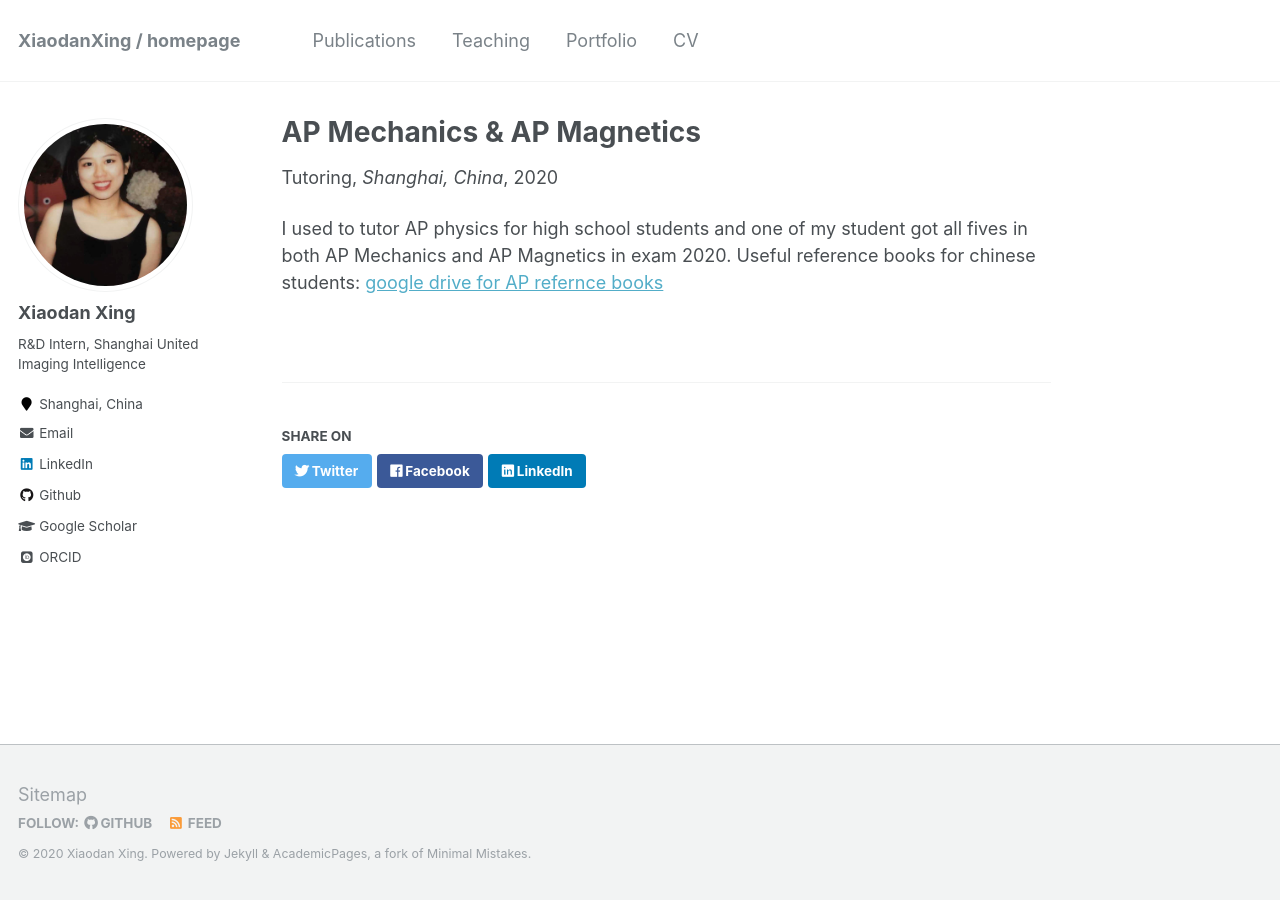
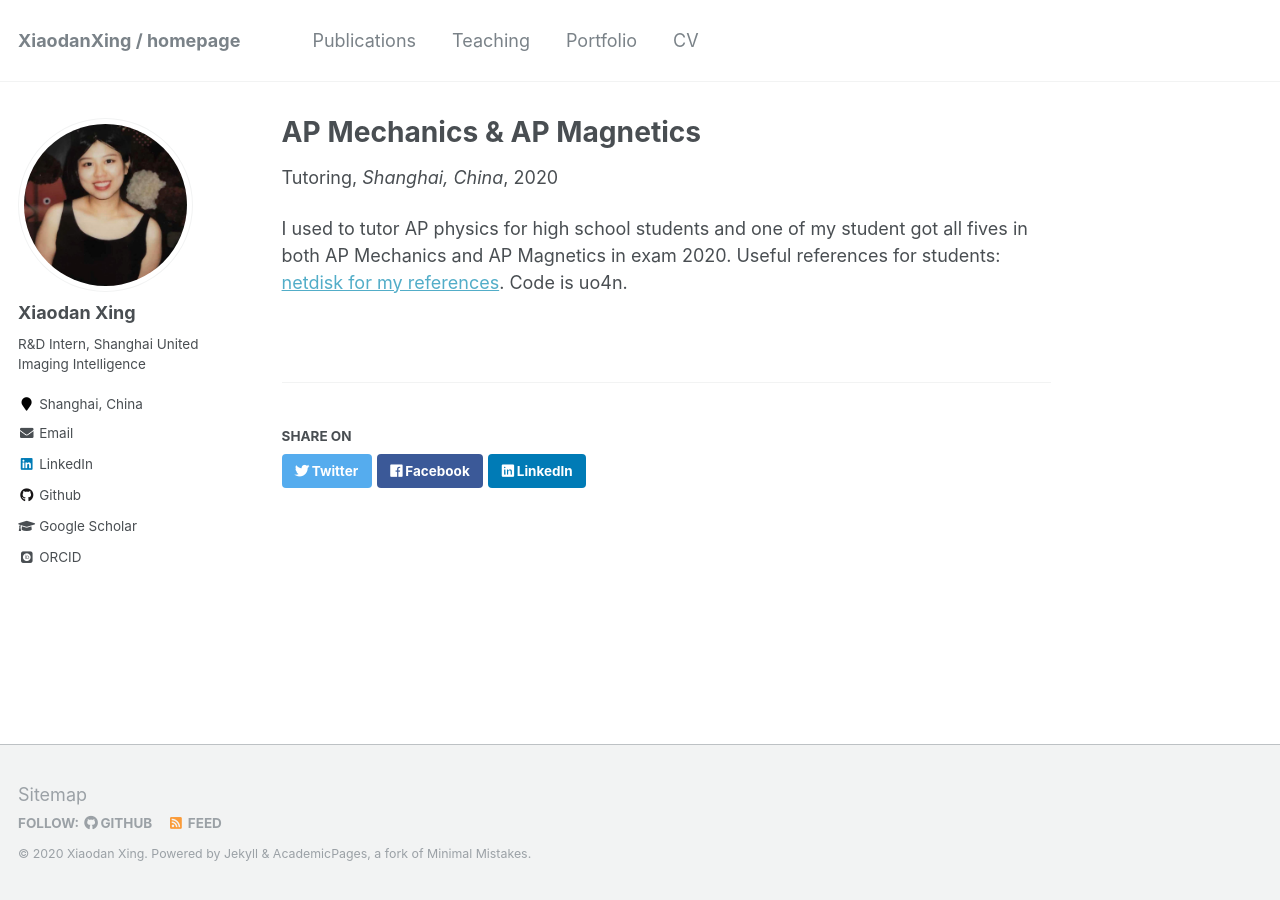
Before and after one commit to XiaodanXing/XiaodanXing.github.io, a Jekyll site: the page built from _teaching/AP tutoring.md, in a window 1280 px wide. Built offline with Jekyll 4.4.1, drawn with Linux system fonts in a browser that asks for light colours; some web fonts are replaced.

Commit message:
Update AP tutoring.md

```diff
--- a/_teaching/AP tutoring.md
+++ b/_teaching/AP tutoring.md
@@ -7,4 +7,4 @@ date: 2018.9 - 2020.7
 location: "Shanghai, China"
 ---
 
-I used to tutor AP physics for high school students and one of my student got all fives in both AP Mechanics and AP Magnetics in exam 2020. Useful reference books for chinese students: [google drive for AP refernce books](http://academicpages.github.io/files/paper1.pdf)
+I used to tutor AP physics for high school students and one of my student got all fives in both AP Mechanics and AP Magnetics in exam 2020. Useful references for students: [netdisk for my references](https://pan.baidu.com/s/1R7PxYELqUD0kNc8ZG3OgXQ). Code is uo4n.
```
